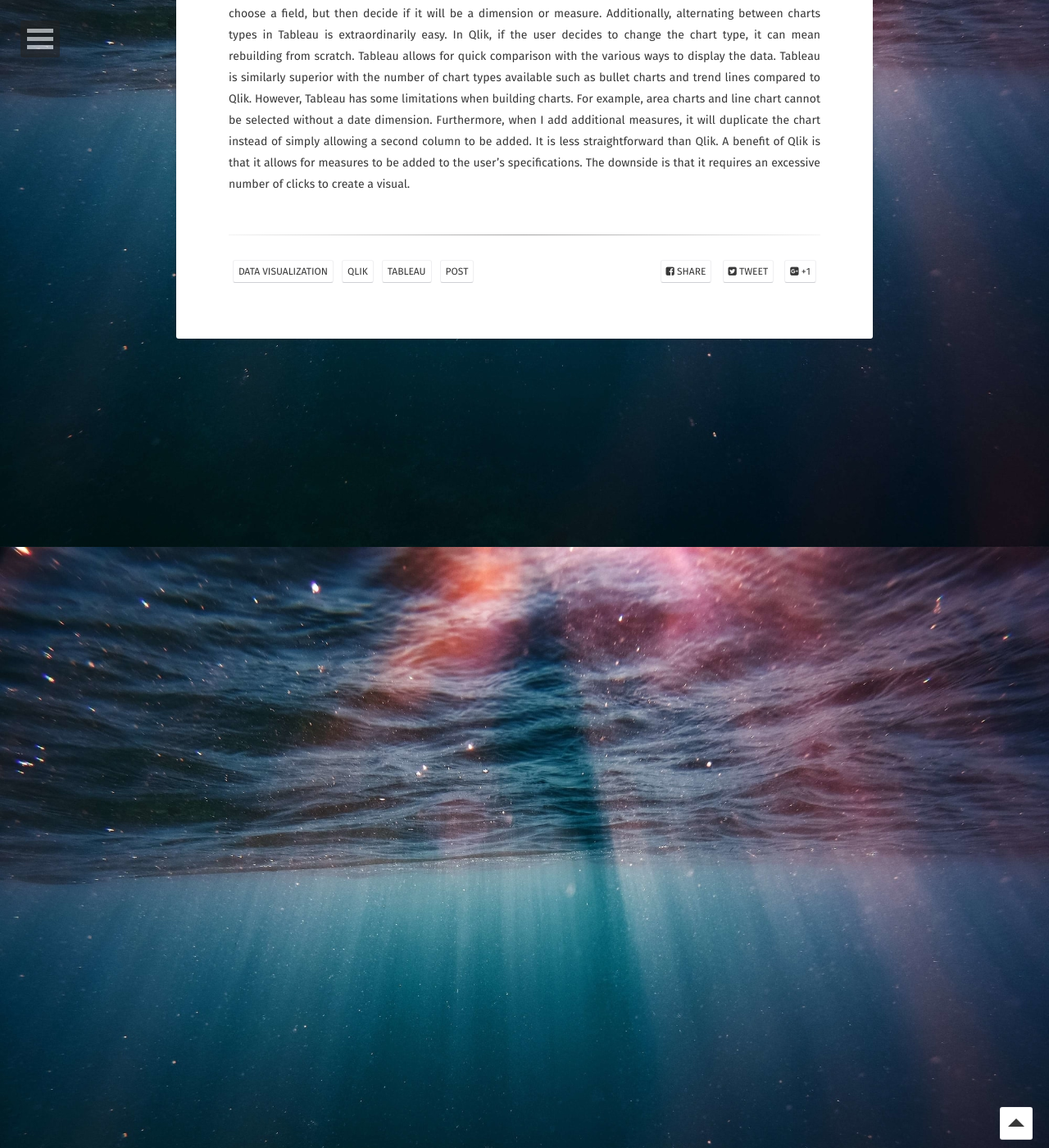
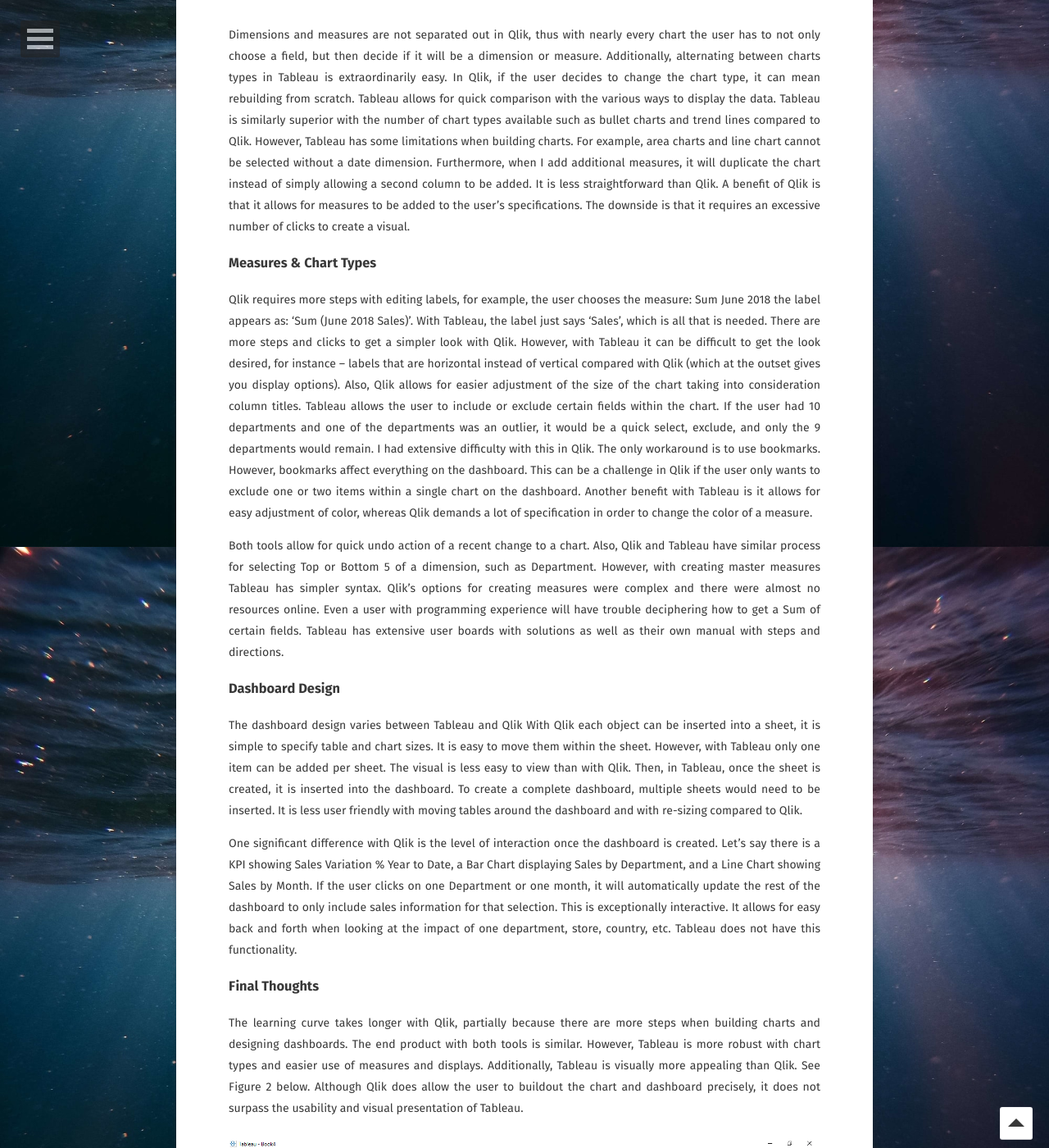
Before and after one commit to sarahschirduan/sarahschirduan.github.io, a Jekyll site: the page built from _posts/2019-05-26-qlik-vs-tableau.md, in a window 1280 px wide and 1400 px high, scrolled down 1253 px. Shown: the whole window at 82% size. Built offline with Jekyll 4.4.1, drawn with Linux system fonts in a browser that asks for light colours; some web fonts are replaced; some of the changed text lies outside the part shown.

Commit message:
Update 2019-05-26-qlik-vs-tableau.md

```diff
--- a/_posts/2019-05-26-qlik-vs-tableau.md
+++ b/_posts/2019-05-26-qlik-vs-tableau.md
@@ -7,22 +7,57 @@
 comments: true
 ---
 
-### Scenario
-It is vital for Simply Southern (fictional name & data) to choose a dashboard visualization software.
-Presenting metrics and sales data such that our managers and executives can more easily find opportunities is a
-significant benefit of a dashboard tool. Our top choices are Tableau and Qlik. Each has advantages and disadvantages.
+### The Purpose of Data Visualization
+
+Data visualization done well is when data is presented simply and clearly. When an employee or executive glances at a dashboard, ascertaining the company’s performance versus its goals should be accomplished within moments. Choosing a data visualization software tool is not as easy as you might think. As we would expect there are advantages and disadvantages to each tool. Your ultimate choice will depend on what matters more to your organization.
 
 ### Loading Data
+
 The first step is loading data into the program. Tableau is more user friendly with loading an Excel or JSON file,
 or from a system such as Tableau Server, SQL, or Oracle. Each tool has an optional data cleanup step. However, Qlik goes a step beyond with making associations, linking tables with common dimensions and measures. Both easily allow the next step which is editing the sheet and adding charts.
 
-### Display
+### Software Display
 
 Tableau has a more aesthetically appealing layout than Qlik. Dimensions and measures are on the left and chart types are on the right.
-In Qlik, everything is on one side, so there are more clicks when building a chart. See Figure 1 below.
+In Qlik, everything is on one side, so there are more clicks when building a chart. See figure below.
 
 <figure>
 <a href="/assets/img/qlik.png"><img src="/assets/img/qlik.png"></a>
 </figure>
 
- Dimensions and measures are not separated out in Qlik, thus with nearly every chart the user has to not only choose a field, but then decide if it will be a dimension or measure. Additionally, alternating between charts types in Tableau is extraordinarily easy. In Qlik, if the user decides to change the chart type, it can mean rebuilding from scratch. Tableau allows for quick comparison with the various ways to display the data. Tableau is similarly superior with the number of chart types available such as bullet charts and trend lines compared to Qlik. However, Tableau has some limitations when building charts. For example, area charts and line chart cannot be selected without a date dimension. Furthermore, when I add additional measures, it will duplicate the chart instead of simply allowing a second column to be added. It is less straightforward than Qlik. A benefit of Qlik is that it allows for measures to be added to the user’s specifications. The downside is that it requires an excessive number of clicks to create a visual.
+Dimensions and measures are not separated out in Qlik, thus with nearly every chart the user has to not only choose a field, but then decide if it will be a dimension or measure. Additionally, alternating between charts types in Tableau is extraordinarily easy. In Qlik, if the user decides to change the chart type, it can mean rebuilding from scratch. Tableau allows for quick comparison with the various ways to display the data. Tableau is similarly superior with the number of chart types available such as bullet charts and trend lines compared to Qlik. However, Tableau has some limitations when building charts. For example, area charts and line chart cannot be selected without a date dimension. Furthermore, when I add additional measures, it will duplicate the chart instead of simply allowing a second column to be added. It is less straightforward than Qlik. A benefit of Qlik is that it allows for measures to be added to the user’s specifications. The downside is that it requires an excessive number of clicks to create a visual.
+
+
+### Measures & Chart Types
+
+Qlik requires more steps with editing labels, for example, the user chooses the measure: Sum June 2018 the label appears as: ‘Sum (June 2018 Sales)’. With Tableau, the label just says ‘Sales’, which is all that is needed. There are more steps and clicks to get a simpler look with Qlik. However, with Tableau it can be difficult to get the look desired, for instance – labels that are horizontal instead of vertical compared with Qlik (which at the outset gives you display options). Also, Qlik allows for easier adjustment of the size of the chart taking into consideration column titles. Tableau allows the user to include or exclude certain fields within the chart. If the user had 10 departments and one of the departments was an outlier, it would be a quick select, exclude, and only the 9 departments would remain. I had extensive difficulty with this in Qlik. The only workaround is to use bookmarks. However, bookmarks affect everything on the dashboard. This can be a challenge in Qlik if the user only wants to exclude one or two items within a single chart on the dashboard. Another benefit with Tableau is it allows for easy adjustment of color, whereas Qlik demands a lot of specification in order to change the color of a measure.
+
+Both tools allow for quick undo action of a recent change to a chart. Also, Qlik and Tableau have similar process for selecting Top or Bottom 5 of a dimension, such as Department. However, with creating master measures Tableau has simpler syntax. Qlik’s options for creating measures were complex and there were almost no resources online. Even a user with programming experience will have trouble deciphering how to get a Sum of certain fields. Tableau has extensive user boards with solutions as well as their own manual with steps and directions.
+
+### Dashboard Design
+
+The dashboard design varies between Tableau and Qlik With Qlik each object can be inserted into a sheet, it is simple to specify table and chart sizes. It is easy to move them within the sheet. However, with Tableau only one item can be added per sheet. The visual is less easy to view than with Qlik. Then, in Tableau, once the sheet is created, it is inserted into the dashboard. To create a complete dashboard, multiple sheets would need to be inserted. It is less user friendly with moving tables around the dashboard and with re-sizing compared to Qlik.
+
+One significant difference with Qlik is the level of interaction once the dashboard is created. Let’s say there is a KPI showing Sales Variation % Year to Date, a Bar Chart displaying Sales by Department, and a Line Chart showing Sales by Month. If the user clicks on one Department or one month, it will automatically update the rest of the dashboard to only include sales information for that selection. This is exceptionally interactive. It allows for easy back and forth when looking at the impact of one department, store, country, etc. Tableau does not have this functionality.
+
+### Final Thoughts
+
+The learning curve takes longer with Qlik, partially because there are more steps when building charts and designing dashboards. The end product with both tools is similar. However, Tableau is more robust with chart types and easier use of measures and displays. Additionally, Tableau is visually more appealing than Qlik. See Figure 2 below. Although Qlik does allow the user to buildout the chart and dashboard precisely, it does not surpass the usability and visual presentation of Tableau.
+
+<figure>
+<a href="/assets/img/tableau.png"><img src="/assets/img/tableau.png"></a>
+</figure>
+
+### Summary Comparison
+
+Qlik
+* Personalizing measures
+* Loading data (making associations, linking tables)
+* Arranging charts and visuals on dashboard sheet
+* Interactivity within dashboard
+
+Tableau
+* Layout of software
+* Loading data (file types)
+* Availability of chart types
+* Quick learning curve
```
